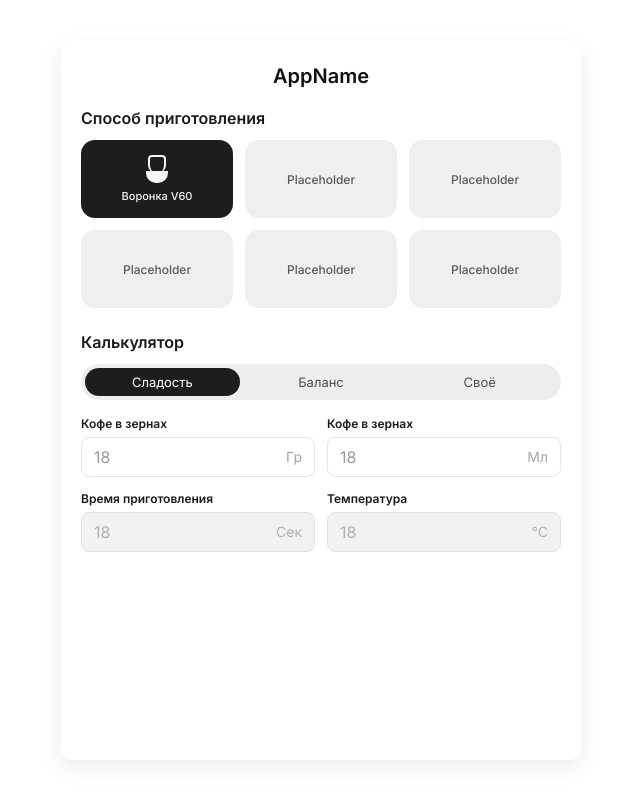
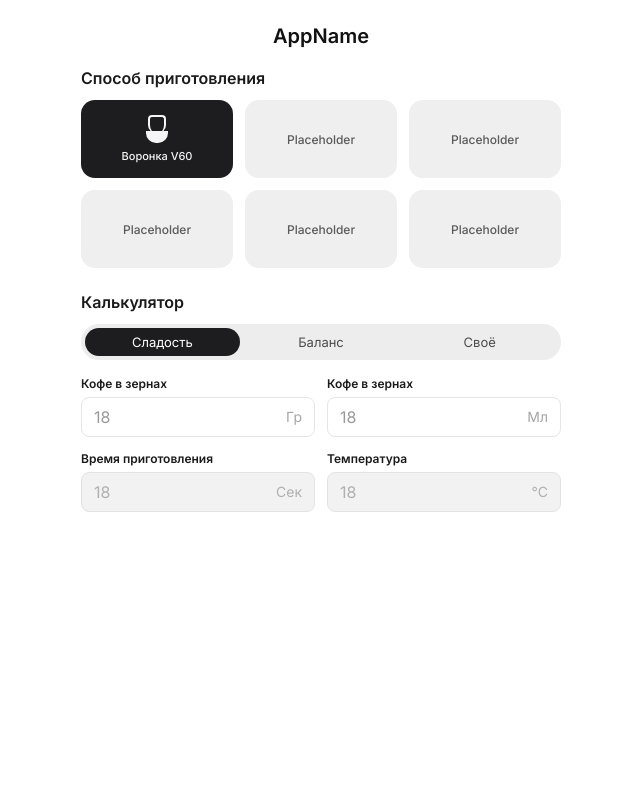
Before and after one commit to Kargin-design/coffee-mvp, a React (Vite) app in the folder coffee-frontend/: page / in a window 1280 px wide. Shown: the whole page, without its empty margins (319-959 px from the left). Built offline with nearby package versions, Linux system fonts and the light colour scheme; no server answers.

Commit message:
Adjust layout to full height

```diff
--- a/coffee-frontend/src/App.css
+++ b/coffee-frontend/src/App.css
@@ -3,7 +3,7 @@
   display: flex;
   justify-content: center;
   background: #ffffff;
-  padding: 40px 16px;
+  padding: 0 16px;
   box-sizing: border-box;
   font-family: 'Inter', sans-serif;
   position: relative;
@@ -11,10 +11,11 @@
 
 .screen {
   width: clamp(360px, 100%, 520px);
-  background: #ffffff;
+  background: transparent;
+  min-height: 100svh;
   padding: 24px 20px 28px;
-  border-radius: 12px;
-  box-shadow: 0 8px 24px rgba(0, 0, 0, 0.08);
+  border-radius: 0;
+  box-shadow: none;
 }
 
 .header {
```
